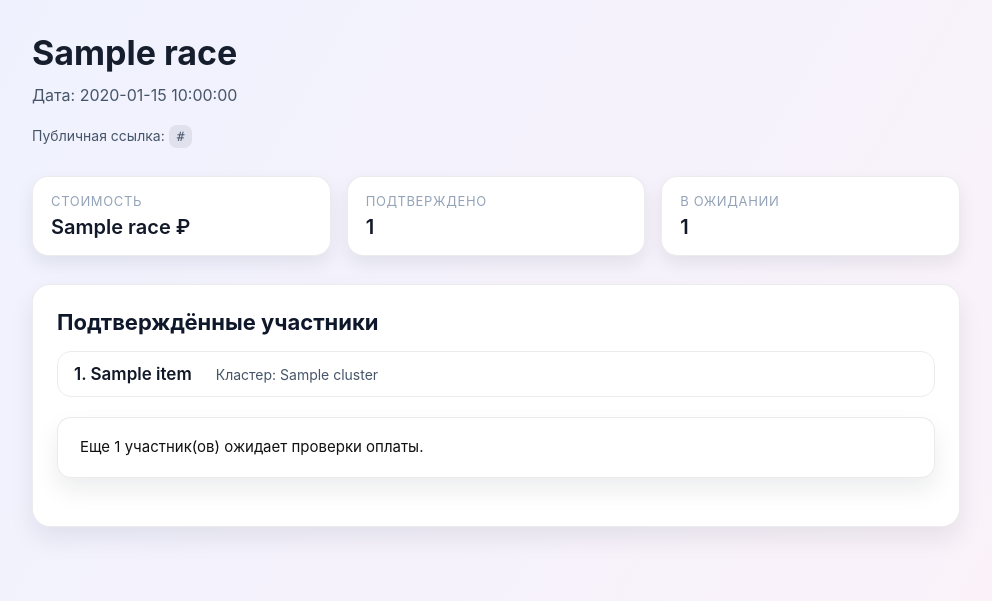
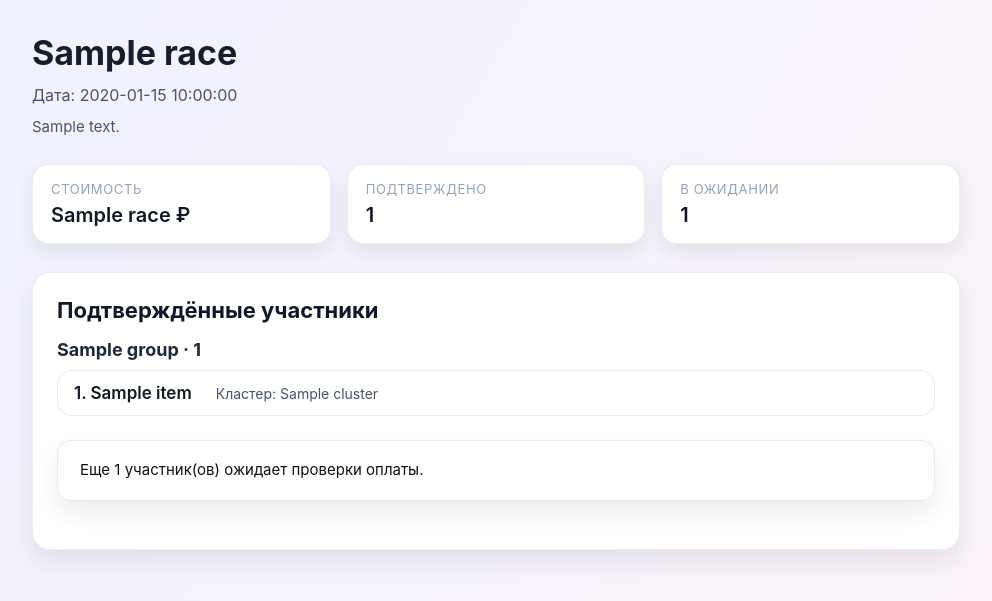
Before and after one commit to fut33v/wattattack_script, a FastAPI app: template webapp/templates/public_race.html in a window 1280 px wide. Shown: the top 601 px of the page, without its empty margins (144-1136 px from the left). Run offline with FastAPI, Linux system fonts and the light colour scheme; the template is opened without the code that fills it: most values are stand-ins (such as "Sample title", 1, 10 or a date in 2020); a database or web service that is not in the repository returns one stand-in record (values such as "Sample title"); parts of the project's set-up code (start-up, migrations or seed data) failed here and were passed over; some libraries are stand-ins or nearby versions.

Commit message:
update race page

```diff
--- a/webapp/frontend/src/lib/types.ts
+++ b/webapp/frontend/src/lib/types.ts
@@ -242,6 +242,7 @@ export interface RaceRow {
   sbp_phone: string;
   payment_instructions?: string | null;
   notes?: string | null;
+  description?: string | null;
   is_active: boolean;
   clusters: RaceCluster[];
   pending_count?: number | null;
--- a/webapp/main.py
+++ b/webapp/main.py
@@ -1798,6 +1798,12 @@ async def api_create_race(request: Request, user=Depends(require_admin)):
             raise HTTPException(status.HTTP_400_BAD_REQUEST, "notes must be string")
         notes = notes.strip() or None
 
+    description = payload.get("description")
+    if description is not None:
+        if not isinstance(description, str):
+            raise HTTPException(status.HTTP_400_BAD_REQUEST, "description must be string")
+        description = description.strip() or None
+
     clusters = _parse_clusters_payload(payload.get("clusters"))
 
     is_active_value = payload.get("is_active", True)
@@ -1822,6 +1828,7 @@ async def api_create_race(request: Request, user=Depends(require_admin)):
         payment_instructions=payment_instructions,
         clusters=clusters,
         notes=notes,
+        description=description,
         is_active=is_active,
         slug=slug_value,
     )
@@ -1866,6 +1873,11 @@ async def api_update_race(race_id: int, request: Request, user=Depends(require_a
         if notes is not None and not isinstance(notes, str):
             raise HTTPException(status.HTTP_400_BAD_REQUEST, "notes must be string")
         updates["notes"] = (notes or "").strip() or None
+    if "description" in payload:
+        description = payload.get("description")
+        if description is not None and not isinstance(description, str):
+            raise HTTPException(status.HTTP_400_BAD_REQUEST, "description must be string")
+        updates["description"] = (description or "").strip() or None
     if "is_active" in payload:
         is_active_value = payload.get("is_active")
         if isinstance(is_active_value, bool):
@@ -2263,6 +2275,13 @@ def create_app() -> FastAPI:
         registrations = race_repository.list_registrations(race["id"])
         participants: list[dict] = []
         pending_count = 0
+        clusters_meta = race.get("clusters") or []
+        ordered_cluster_labels = []
+        for cluster in clusters_meta:
+            label = (cluster.get("label") or cluster.get("code") or "").strip()
+            if label:
+                ordered_cluster_labels.append(label)
+
         for entry in registrations:
             status_value = (entry.get("status") or "").lower()
             payload = {
@@ -2287,6 +2306,25 @@ def create_app() -> FastAPI:
             f"{int(price_value):,}".replace(",", " ") if isinstance(price_value, (int, float)) else None
         )
 
+        description_raw = (race.get("description") or "").strip()
+        if description_raw:
+            description_formatted = "<br>".join(description_raw.splitlines())
+        else:
+            description_formatted = None
+
+        grouped_participants: list[dict] = []
+        groups_map: dict[str, list] = {}
+        unassigned_label = "Кластер не назначен"
+        for item in participants:
+            label = (item.get("cluster") or "").strip() or unassigned_label
+            groups_map.setdefault(label, []).append(item)
+
+        for label in ordered_cluster_labels:
+            if label in groups_map:
+                grouped_participants.append({"label": label, "participants": groups_map.pop(label)})
+        for label in sorted(groups_map.keys()):
+            grouped_participants.append({"label": label, "participants": groups_map[label]})
+
         race_payload = {
             "title": race.get("title"),
             "date_label": _format_race_date_label(race.get("race_date")),
@@ -2294,6 +2332,7 @@ def create_app() -> FastAPI:
             "sbp_phone": race.get("sbp_phone"),
             "payment_instructions": race.get("payment_instructions"),
             "notes": race.get("notes"),
+            "description": description_formatted,
             "slug": race.get("slug"),
             "is_active": race.get("is_active"),
             "clusters": race.get("clusters") or [],
@@ -2305,6 +2344,7 @@ def create_app() -> FastAPI:
             {
                 "race": race_payload,
                 "participants": participants,
+                "participant_groups": grouped_participants,
                 "participants_count": len(participants),
                 "pending_count": pending_count,
                 "share_url": share_url,
--- a/webapp/templates/public_race.html
+++ b/webapp/templates/public_race.html
@@ -94,22 +94,6 @@
         color: #111827;
       }
 
-      .share-box {
-        margin-top: 8px;
-        font-size: 14px;
-        color: #475569;
-      }
-
-      .share-box code {
-        display: inline-block;
-        padding: 4px 8px;
-        border-radius: 8px;
-        background: rgba(15, 23, 42, 0.08);
-        font-family: "SFMono-Regular", Consolas, "Liberation Mono", monospace;
-        font-size: 13px;
-        word-break: break-all;
-      }
-
       section {
         background: #fff;
         border-radius: 18px;
@@ -161,6 +145,16 @@
         font-size: 15px;
       }
 
+      .cluster-block {
+        margin-bottom: 24px;
+      }
+
+      .cluster-title {
+        margin: 0 0 10px;
+        font-size: 18px;
+        color: #1f2937;
+      }
+
       @media (max-width: 640px) {
         .meta-grid {
           grid-template-columns: 1fr;
@@ -176,10 +170,9 @@
         <header>
           <h1>{{ race.title }}</h1>
           <p>Дата: {{ race.date_label or "уточняется" }}</p>
-          <div class="share-box">
-            Публичная ссылка:
-            <code>{{ share_url }}</code>
-          </div>
+          {% if race.description %}
+            <p style="color: #475569; font-size: 15px;">{{ race.description | safe }}</p>
+          {% endif %}
         </header>
 
         <div class="meta-grid">
@@ -199,9 +192,12 @@
 
         <section>
           <h2>Подтверждённые участники</h2>
-          {% if participants %}
+          {% if participant_groups %}
+            {% for group in participant_groups %}
+              <div class="cluster-block">
+                <h3 class="cluster-title">{{ group.label }} · {{ group.participants|length }}</h3>
                 <ol class="participants-list">
-              {% for item in participants %}
+                  {% for item in group.participants %}
                     <li class="participant-card">
                       <div class="participant-name">{{ loop.index }}. {{ item.name }}</div>
                       <div class="participant-cluster">
@@ -214,6 +210,8 @@
                     </li>
                   {% endfor %}
                 </ol>
+              </div>
+            {% endfor %}
           {% else %}
             <div class="empty-state">Пока нет подтверждённых участников.</div>
           {% endif %}
```
Also changed, not shown: repositories/race_repository.py (+8 -2 lines), webapp/frontend/src/pages/RacesPage.tsx (+11 -0 lines). Lines whose indentation alone changed are shown as unchanged.
